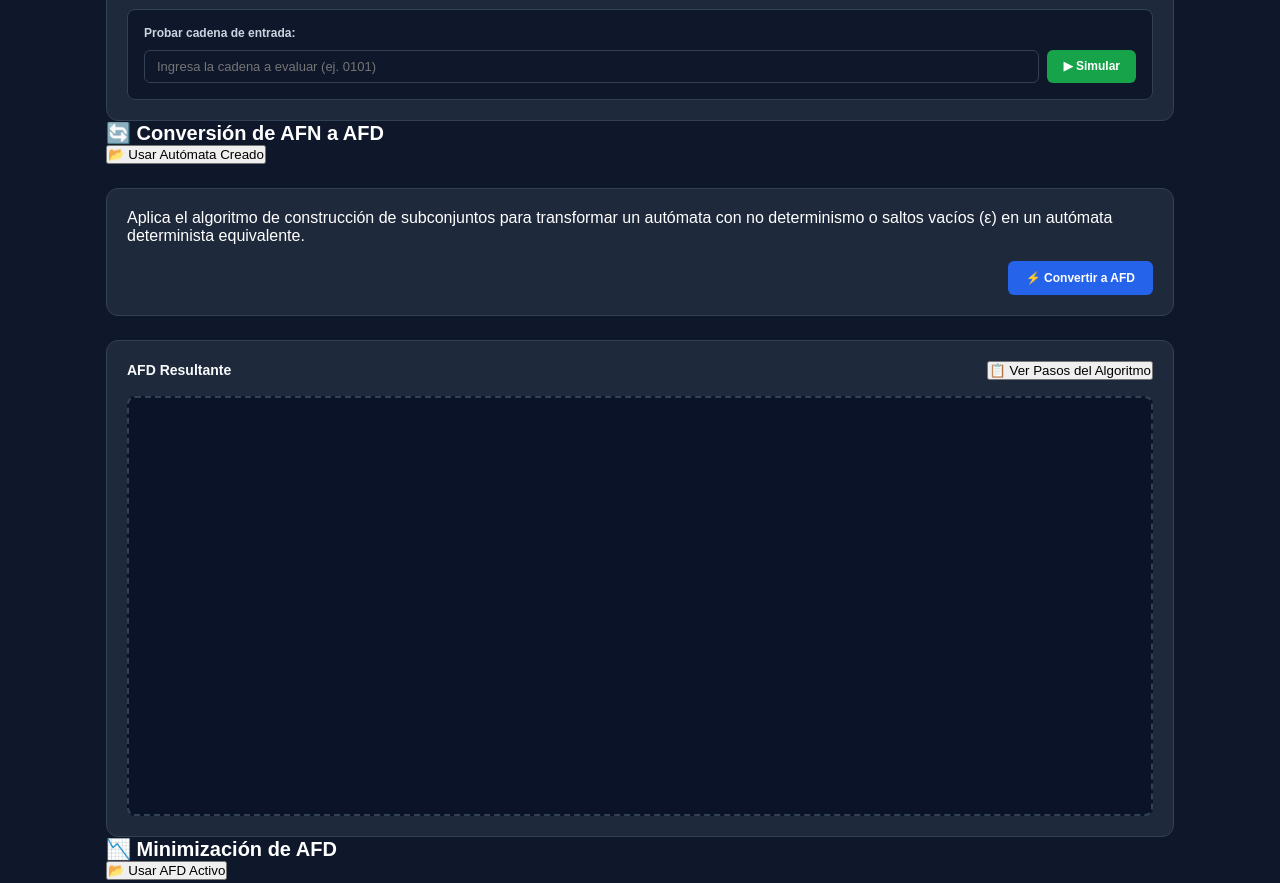
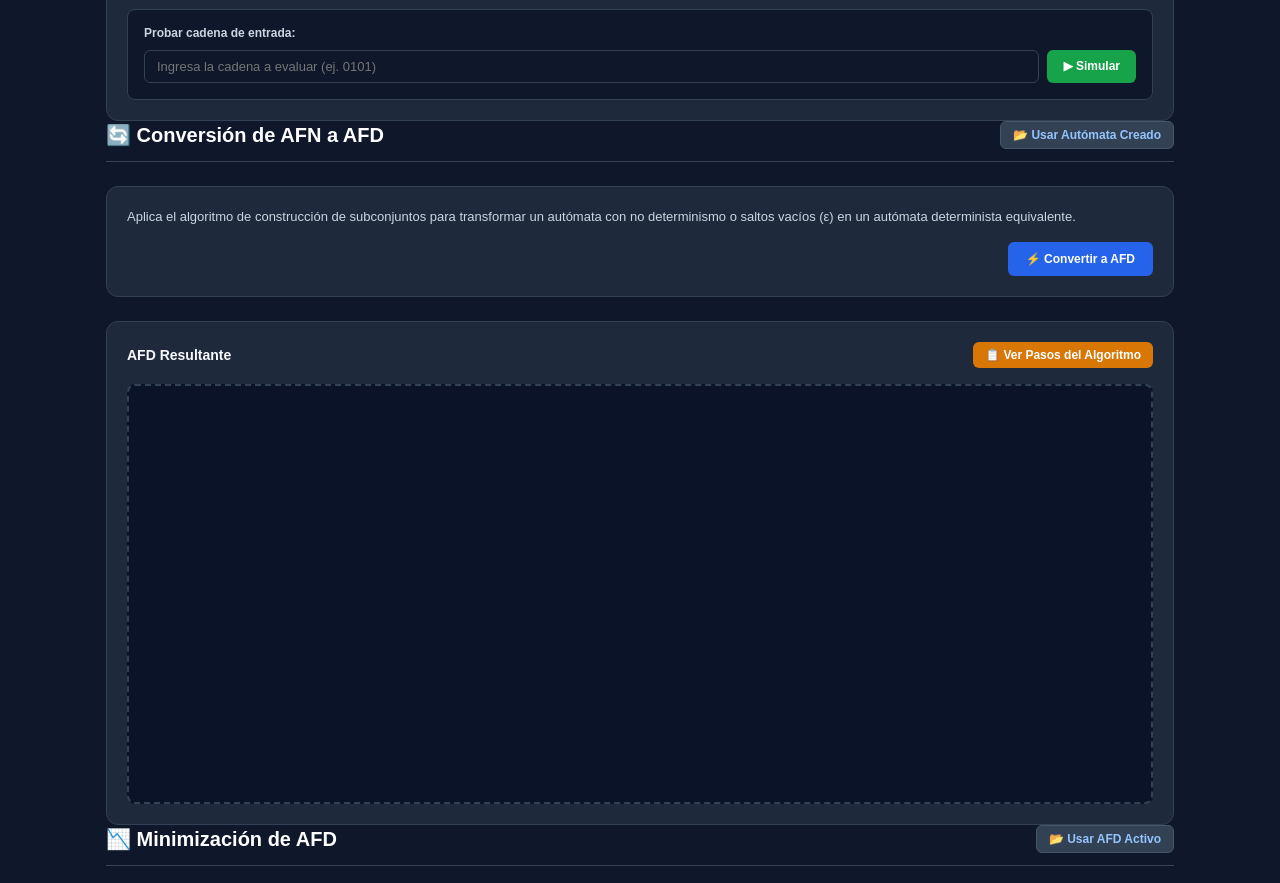
Before and after one commit to Fern0203/simulador-automatas, a plain HTML site: page frontend/index.html in a window 1280 px wide. Shown: the part 1380-2263 px from the top of the page. Drawn offline with Linux system fonts and the light colour scheme.

Commit message:
estilos de lo maquetado en serccion de minimizacion y conversion

```diff
--- a/frontend/css/estilos.css
+++ b/frontend/css/estilos.css
@@ -674,3 +674,58 @@
     color: #fca5a5;
     border: 1px solid rgba(239, 68, 68, 0.4);
 }
+
+
+/* Barra para separar titulo de seccion y boton de cargar */
+.barra_subcabecera_accion {
+    display: flex;
+    justify-content: space-between;
+    align-items: center;
+    border-bottom: 1px solid #334155;
+    padding-bottom: 12px;
+    gap: 8px;
+    flex-wrap: wrap;
+}
+
+/* Boton para traer el automata guardado en memoria */
+.boton_cargar_activo {
+    background-color: #334155;
+    color: #93c5fd;
+    border: 1px solid #475569;
+    padding: 6px 12px;
+    border-radius: 6px;
+    font-size: 12px;
+    font-weight: bold;
+    cursor: pointer;
+    transition: background-color 0.2s ease;
+}
+
+/* Hover del boton de cargar */
+.boton_cargar_activo:hover {
+    background-color: #475569;
+}
+
+/* Parrafo explicativo del algoritmo */
+.texto_explicacion_algoritmo {
+    font-size: 13px;
+    color: #cbd5e1;
+    line-height: 1.5;
+}
+
+/* Boton amarillo para abrir la modal de pasos */
+.boton_pasos {
+    background-color: #d97706;
+    color: #ffffff;
+    border: none;
+    padding: 6px 12px;
+    border-radius: 6px;
+    font-size: 12px;
+    font-weight: bold;
+    cursor: pointer;
+    transition: background-color 0.2s ease;
+}
+
+/* Hover del boton de pasos */
+.boton_pasos:hover {
+    background-color: #b45309;
+}
```
